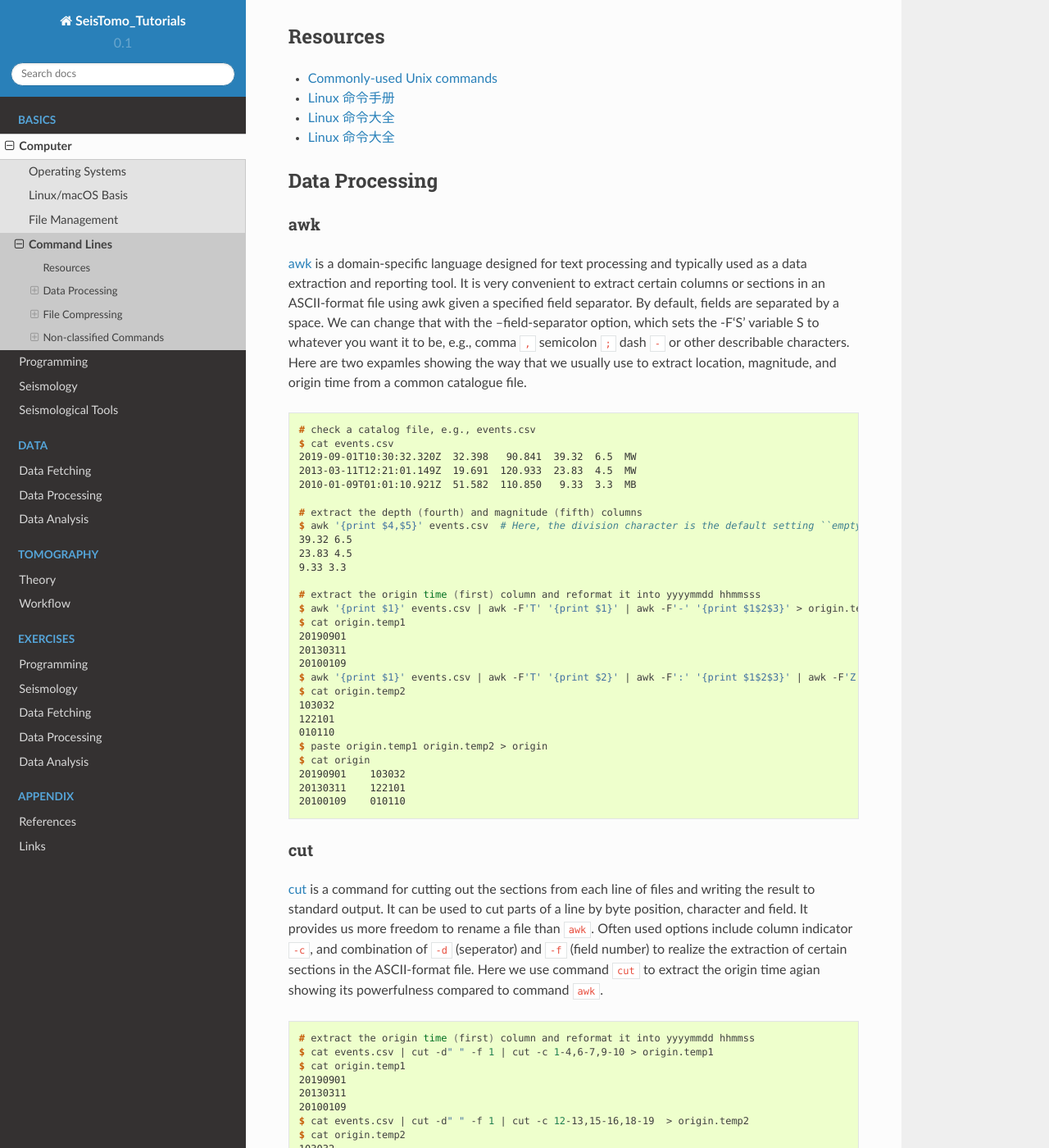
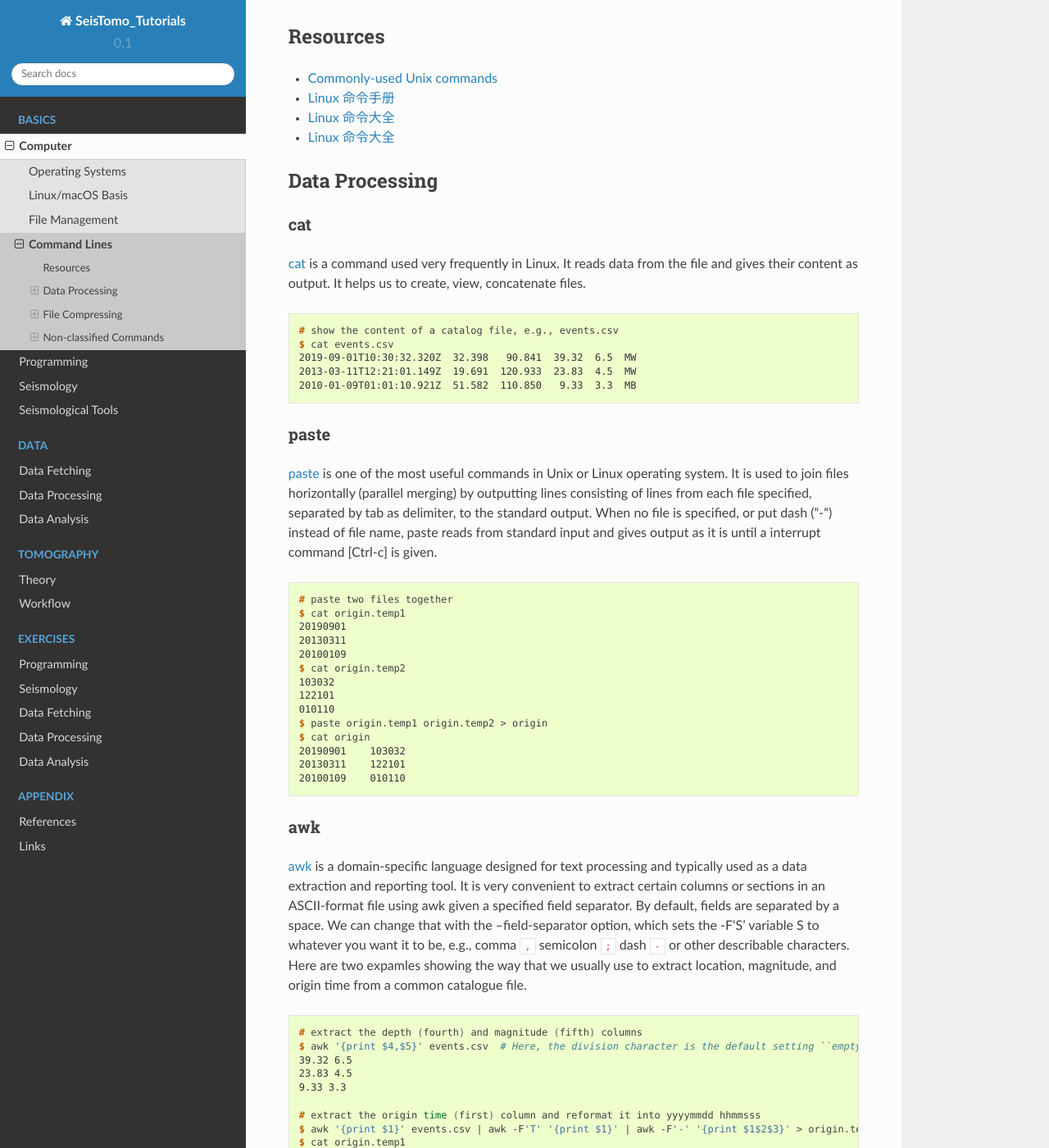
Before and after one commit to MIGG-NTU/SeisTomo_Tutorials, a Sphinx documentation site: the page built from source/computer/command-lines.rst, in a window 1280 px wide and 1400 px high, scrolled down 228 px. Shown: the whole window at 82% size. Built offline with Sphinx 7.4.7 and the Read the Docs theme 2.0.0, drawn with Linux system fonts in a browser that asks for light colours; some of the changed text lies outside the part shown.

Commit message:
update CLI (#41)

```diff
--- a/source/computer/command-lines.rst
+++ b/source/computer/command-lines.rst
@@ -16,18 +16,49 @@
 Data Processing
 ---------------
 
+cat
++++
+
+`cat <https://man.linuxde.net/cat>`__ is a command used very frequently in Linux. It reads data from the file and gives their content as output. It helps us to create, view, concatenate files.
+
+.. code-block:: console
+
+    # show the content of a catalog file, e.g., events.csv
+    $ cat events.csv
+    2019-09-01T10:30:32.320Z  32.398   90.841  39.32  6.5  MW
+    2013-03-11T12:21:01.149Z  19.691  120.933  23.83  4.5  MW
+    2010-01-09T01:01:10.921Z  51.582  110.850   9.33  3.3  MB
+
+
+paste
++++++
+
+`paste <https://man.linuxde.net/paste>`__ is one of the most useful commands in Unix or Linux operating system. It is used to join files horizontally (parallel merging) by outputting lines consisting of lines from each file specified, separated by tab as delimiter, to the standard output. When no file is specified, or put dash (“-“) instead of file name, paste reads from standard input and gives output as it is until a interrupt command [Ctrl-c] is given.
+
+.. code-block:: console
+
+    # paste two files together
+    $ cat origin.temp1
+    20190901
+    20130311
+    20100109
+    $ cat origin.temp2
+    103032
+    122101
+    010110
+    $ paste origin.temp1 origin.temp2 > origin
+    $ cat origin
+    20190901	103032
+    20130311	122101
+    20100109	010110
+
+
 awk
 +++
 
 `awk <https://man.linuxde.net/awk>`__ is a domain-specific language designed for text processing and typically used as a data extraction and reporting tool. It is very convenient to extract certain columns or sections in an ASCII-format file using awk given a specified field separator. By default, fields are separated by a space. We can change that with the --field-separator option, which sets the -F‘S’ variable S to whatever you want it to be, e.g., comma ``,`` semicolon ``;`` dash ``-`` or other describable characters. Here are two expamles showing the way that we usually use to extract location, magnitude, and origin time from a common catalogue file.
 
 .. code-block:: console
-
-    # check a catalog file, e.g., events.csv
-    $ cat events.csv
-    2019-09-01T10:30:32.320Z  32.398   90.841  39.32  6.5  MW
-    2013-03-11T12:21:01.149Z  19.691  120.933  23.83  4.5  MW
-    2010-01-09T01:01:10.921Z  51.582  110.850   9.33  3.3  MB
 
     # extract the depth (fourth) and magnitude (fifth) columns
     $ awk '{print $4,$5}' events.csv  # Here, the division character is the default setting ``empty space``
@@ -51,6 +82,20 @@
     20190901	103032
     20130311	122101
     20100109	010110
+
+
+printf
+++++++
+
+`awk <https://man.linuxde.net/printf>`__ is a command in Linux used to display the given string, number or any other format specifier on the terminal window. It works the same way as “printf” works in programming languages like C.
+
+.. code-block:: console
+
+    # extract the depth (fourth) columns with keeping one decimal place
+    $ awk '{printf"%.1f\n",$4}' events.csv
+    39.3
+    23.8
+    9.3
 
 
 cut
@@ -118,12 +157,21 @@
 `uniq <https://man.linuxde.net/uniq>`__ is a command for reporting or filtering out the repeated lines in a file. Often used options include ``-c`` (count, how many times a line was repeated), ``-d`` (only print the repeated lines) and ``-u`` (only print unique lines).
 
 
+wc
+++
+
+`wc <https://man.linuxde.net/wc>`__ is used to find out number of lines, word count, byte and characters count in the files specified in the file arguments.
+
+
+
 File Compressing
 ----------------
 
 tar
 +++
-``TODO``
+
+`tar <https://man.linuxde.net/tar>`__ is a command standing for tape archive, used to create archive and extract the archive files. We can use Linux tar command to create compressed or uncompressed archive files and also maintain and modify them. Often used commands include ``-x`` (extract the archive), ``-v`` (displays verbose information), ``-f`` (creates archive with given filename), ``-z`` (zip, tells tar command that create tar file using gzip), ``-j`` (filter archive tar file using tbzip).
+
 
 ``tar -zxvf``
 ``tar -jxvf``
```
Also changed, not shown: other parts of source/computer/command-lines.rst (+0 -20 lines).
